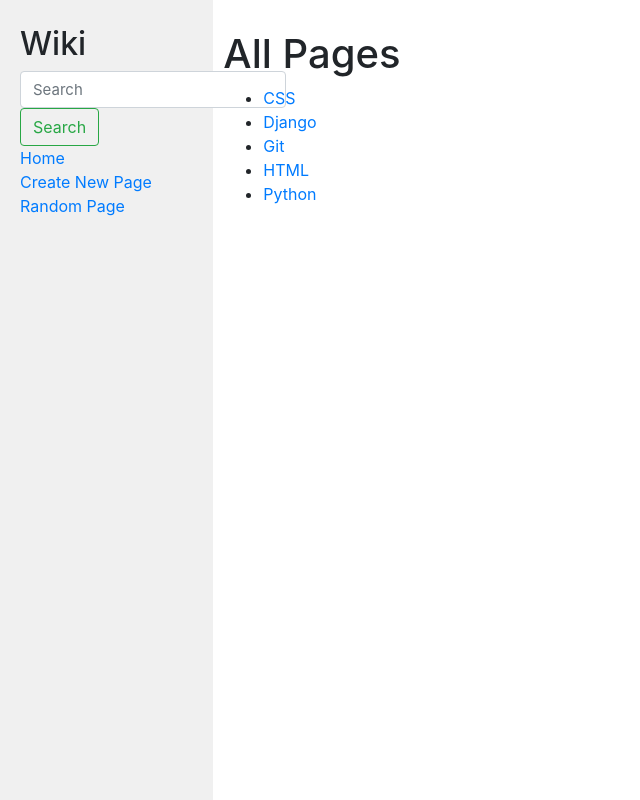
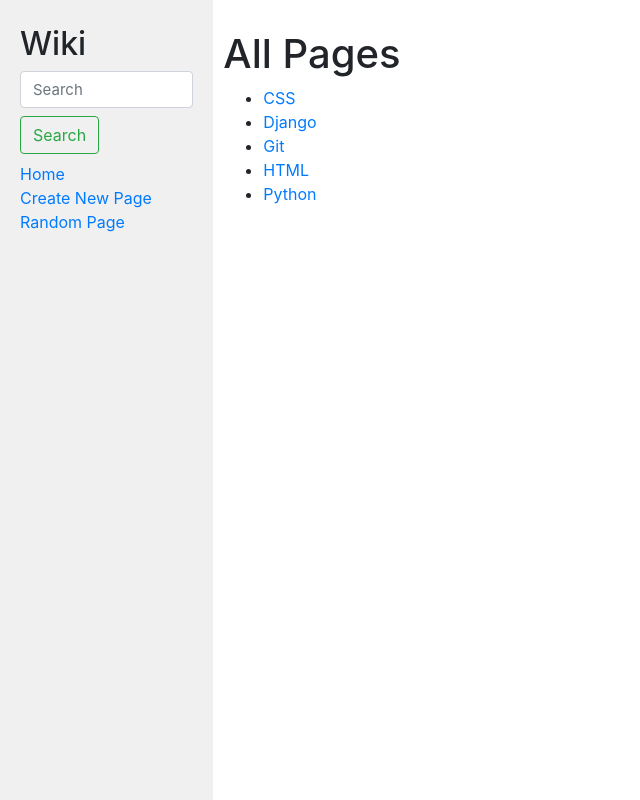
Before and after one commit to laylark/wiki, a Django app: page / in a window 1280 px wide. Shown: the whole page, without its empty margins (0-640 px from the left). Run offline with Django 3.2, Linux system fonts and the light colour scheme; some libraries are stand-ins or nearby versions.

Commit message:
Update styles

```diff
--- a/encyclopedia/static/encyclopedia/styles.css
+++ b/encyclopedia/static/encyclopedia/styles.css
@@ -30,9 +30,14 @@ textarea {
 }
 
 .search {
-    width: 100%;
+    max-width: 100%;
     font-size: 15px;
     line-height: 15px;
+    margin-bottom: 0.5rem;
+}
+
+.search-btn {
+    margin-bottom: 0.5rem;
 }
 
 .sidebar {
@@ -44,3 +49,9 @@ textarea {
 .sidebar h2 {
     margin-top: 5px;
 }
+
+@media only screen and (max-width: 600px) {
+    .sidebar {
+        height:fit-content;
+    }
+}
--- a/encyclopedia/templates/encyclopedia/layout.html
+++ b/encyclopedia/templates/encyclopedia/layout.html
@@ -4,6 +4,7 @@
 
 <html lang="en">
     <head>
+        <meta name="viewport" content="width=device-width, initial-scale=1.0">
         <title>{% block title %}{% endblock %}</title>
         <link rel="stylesheet" href="https://stackpath.bootstrapcdn.com/bootstrap/4.4.1/css/bootstrap.min.css" integrity="sha384-Vkoo8x4CGsO3+Hhxv8T/Q5PaXtkKtu6ug5TOeNV6gBiFeWPGFN9MuhOf23Q9Ifjh" crossorigin="anonymous">
         <link href="{% static 'encyclopedia/styles.css' %}" rel="stylesheet">
@@ -14,8 +15,8 @@
                 <div class="sidebar col-lg-2 col-md-3">
                     <h2>Wiki</h2>
                     <form action="{% url 'search' %}" class="form-inline">
-                        <input class="search form-control mr-sm-2" type="search" name="q" placeholder="Search">
-                        <button class="btn btn-outline-success my-2 my-sm-0" type="submit">Search</button>
+                        <input class="search form-control" type="search" name="q" placeholder="Search">
+                        <button class="search-btn btn btn-outline-success" type="submit">Search</button>
                     </form>
                     <div>
                         <a href="{% url 'index' %}">Home</a>
```
